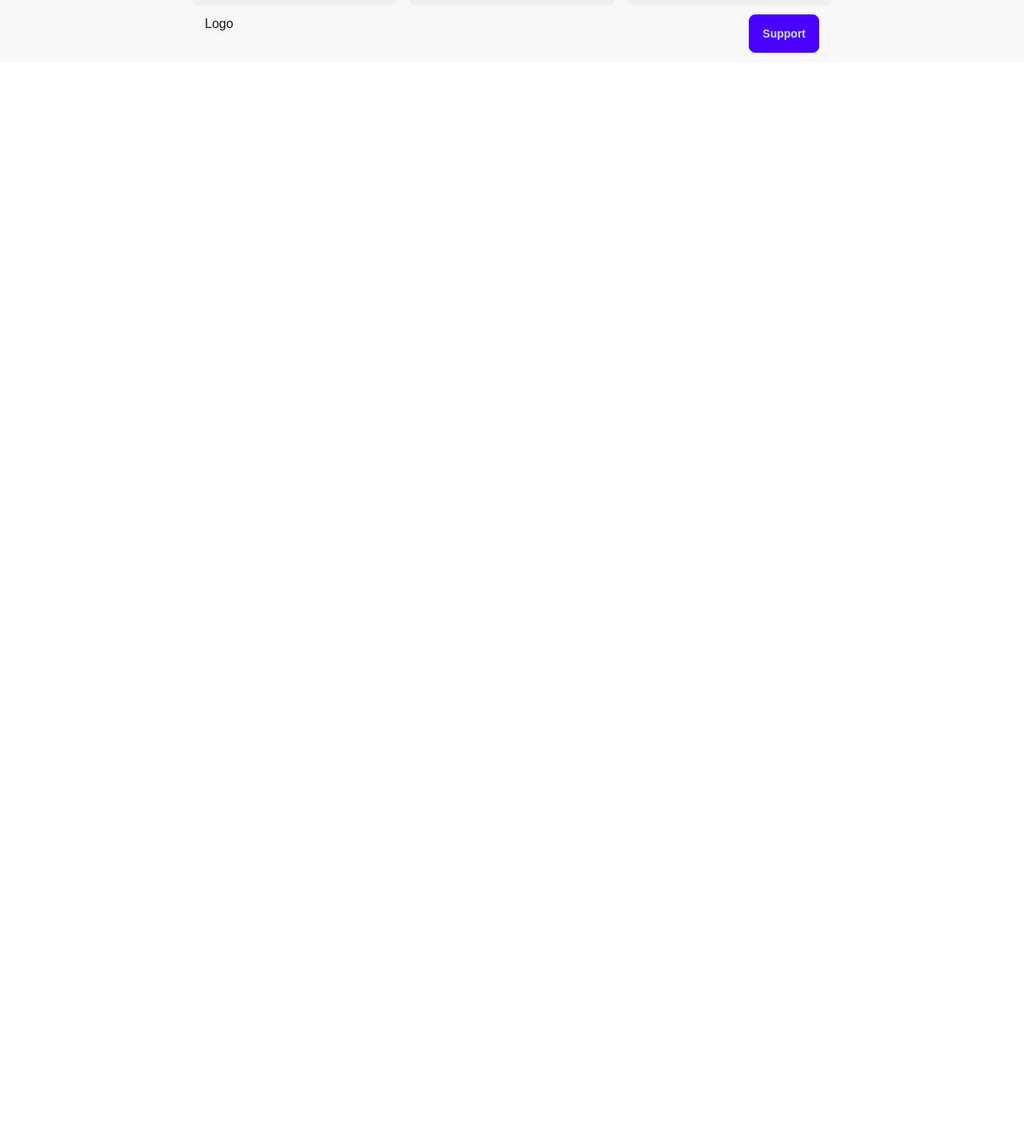
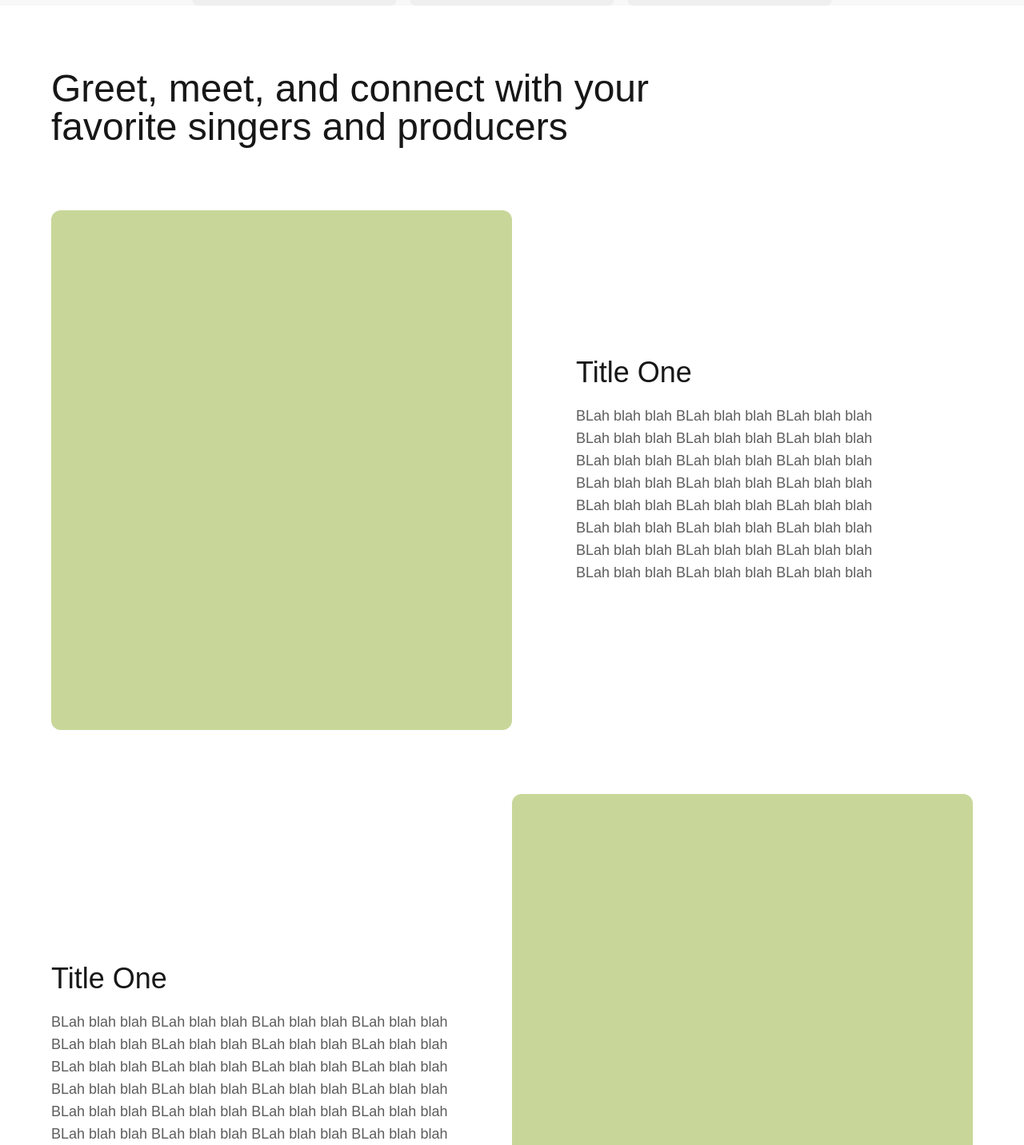
Before and after one commit to 54JIN/olivetemplate, a Next.js app: page / in a window 1280 px wide. Shown: the part 958-2390 px from the top of the page at 80% size. Before the commit the page ends 1035 px from the top, so only its background shows below. Built offline with nearby package versions, Linux system fonts and the light colour scheme.

Commit message:
Added a feature section with description and added also the motion-frame npm package

```diff
--- a/app/page.tsx
+++ b/app/page.tsx
@@ -1,3 +1,5 @@
+// Install Framer Motion
+
 //Libraries
 import Image from "next/image";
 
@@ -66,6 +68,77 @@ export default function Home() {
           className="w-[90vw] sm:w-[90vw] md:w-[40vw] lg:w-[25vw] xl:w-[20vw] 2xl:w-[20vw] border-[9px] border-[rgba(238,238,238,0.8)] rounded-lg"
         />
       </div>
+      <div className="flex justify-center bg-[#ffffff] pt-20 pb-20">
+        <div className="flex flex-col w-[90%] max-w-[1200px] gap-10 sm:gap-10 md:gap-10 lg:gap-20 xl:gap-20 2xl:gap-20">
+          <h2 className="text-3xl sm:text-4xl md:text-4xl lg:text-4xl xl:text-5xl 2xl:text-5xl md:pr-[10vw] lg:pr-[20vw] xl:pr-[20vw] 2xl:pr-[20vw]">
+            Greet, meet, and connect with your favorite singers and producers
+          </h2>
+          <div className="flex flex-col gap-10 lg:flex-row lg:justify-between lg:gap-0">
+            <div className="flex w-full lg:w-[45vw] h-[350px] sm:h-[550px] md:h-[750px] lg:h-[490px] xl:h-[650px] 2xl:h-[600px] bg-[rgba(200,215,153,1)] rounded-xl"></div>
+            <div className="flex flex-col lg:justify-center lg:p-10 xl:p-20 2xl:p-20 gap-5 lg:w-[45vw]">
+              <h4 className="text-3xl sm:text-4xl md:text-3xl lg:text-4xl xl:text-4xl 2xl:text-4xl">
+                Title One
+              </h4>
+              <p className="text-md sm:text-lg md:text-lg lg:text-lg xl:text-lg 2xl:text-lg text-[#5D5D5D]">
+                BLah blah blah BLah blah blah BLah blah blah BLah blah blah BLah
+                blah blah BLah blah blah BLah blah blah BLah blah blah BLah blah
+                blah BLah blah blah BLah blah blah BLah blah blah BLah blah blah
+                BLah blah blah BLah blah blah BLah blah blah BLah blah blah BLah
+                blah blah BLah blah blah BLah blah blah BLah blah blah BLah blah
+                blah BLah blah blah BLah blah blah
+              </p>
+            </div>
+          </div>
+          <div className="flex flex-col gap-10 lg:flex-row-reverse lg:justify-between lg:gap-0">
+            <div className="flex w-full lg:w-[45vw] h-[350px] sm:h-[550px] md:h-[750px] lg:h-[490px] xl:h-[650px] 2xl:h-[600px] bg-[rgba(200,215,153,1)] rounded-xl"></div>
+            <div className="flex flex-col lg:justify-center lg:pt-10 lg:pb-10 lg:pr-10 xl:pt-20 xl:pb-20 xl:pr-20 2xl:pt-20 2xl:pb-20 2xl:pr-20 gap-5 lg:w-[45vw]">
+              <h4 className="text-3xl sm:text-4xl md:text-3xl lg:text-4xl xl:text-4xl 2xl:text-4xl">
+                Title One
+              </h4>
+              <p className="text-md sm:text-lg md:text-lg lg:text-lg xl:text-lg 2xl:text-lg text-[#5D5D5D]">
+                BLah blah blah BLah blah blah BLah blah blah BLah blah blah BLah
+                blah blah BLah blah blah BLah blah blah BLah blah blah BLah blah
+                blah BLah blah blah BLah blah blah BLah blah blah BLah blah blah
+                BLah blah blah BLah blah blah BLah blah blah BLah blah blah BLah
+                blah blah BLah blah blah BLah blah blah BLah blah blah BLah blah
+                blah BLah blah blah BLah blah blah
+              </p>
+            </div>
+          </div>
+          <div className="flex flex-col gap-10 lg:flex-row lg:justify-between lg:gap-0">
+            <div className="flex w-full lg:w-[45vw] h-[350px] sm:h-[550px] md:h-[750px] lg:h-[490px] xl:h-[650px] 2xl:h-[600px] bg-[rgba(200,215,153,1)] rounded-xl"></div>
+            <div className="flex flex-col lg:justify-center lg:p-10 xl:p-20 2xl:p-20 gap-5 lg:w-[45vw]">
+              <h4 className="text-3xl sm:text-4xl md:text-3xl lg:text-4xl xl:text-4xl 2xl:text-4xl">
+                Title One
+              </h4>
+              <p className="text-md sm:text-lg md:text-lg lg:text-lg xl:text-lg 2xl:text-lg text-[#5D5D5D]">
+                BLah blah blah BLah blah blah BLah blah blah BLah blah blah BLah
+                blah blah BLah blah blah BLah blah blah BLah blah blah BLah blah
+                blah BLah blah blah BLah blah blah BLah blah blah BLah blah blah
+                BLah blah blah BLah blah blah BLah blah blah BLah blah blah BLah
+                blah blah BLah blah blah BLah blah blah BLah blah blah BLah blah
+                blah BLah blah blah BLah blah blah
+              </p>
+            </div>
+          </div>
+          <div className="flex flex-col gap-10 lg:flex-row-reverse lg:justify-between lg:gap-0">
+            <div className="flex w-full lg:w-[45vw] h-[350px] sm:h-[550px] md:h-[750px] lg:h-[490px] xl:h-[650px] 2xl:h-[600px] bg-[rgba(200,215,153,1)] rounded-xl"></div>
+            <div className="flex flex-col lg:justify-center lg:pt-10 lg:pb-10 lg:pr-10 xl:pt-20 xl:pb-20 xl:pr-20 2xl:pt-20 2xl:pb-20 2xl:pr-20 gap-5 lg:w-[45vw]">
+              <h4 className="text-3xl sm:text-4xl md:text-3xl lg:text-4xl xl:text-4xl 2xl:text-4xl">
+                Title One
+              </h4>
+              <p className="text-md sm:text-lg md:text-lg lg:text-lg xl:text-lg 2xl:text-lg text-[#5D5D5D]">
+                BLah blah blah BLah blah blah BLah blah blah BLah blah blah BLah
+                blah blah BLah blah blah BLah blah blah BLah blah blah BLah blah
+                blah BLah blah blah BLah blah blah BLah blah blah BLah blah blah
+                BLah blah blah BLah blah blah BLah blah blah BLah blah blah BLah
+                blah blah BLah blah blah BLah blah blah BLah blah blah BLah blah
+                blah BLah blah blah BLah blah blah
+              </p>
+            </div>
+          </div>
+        </div>
+      </div>
       <Footer />
     </div>
   );
--- a/package.json
+++ b/package.json
@@ -10,6 +10,7 @@
   },
   "dependencies": {
     "daisyui": "^4.12.10",
+    "framer-motion": "^11.11.8",
     "next": "14.2.13",
     "react": "^18",
     "react-dom": "^18"
```
Also changed, not shown: 1 other file (tests, documents, lock files or other folders).
